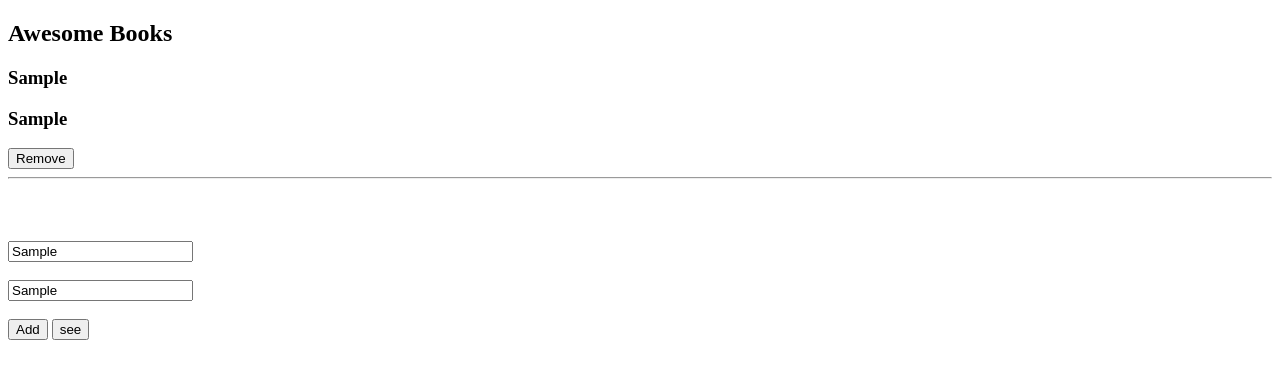
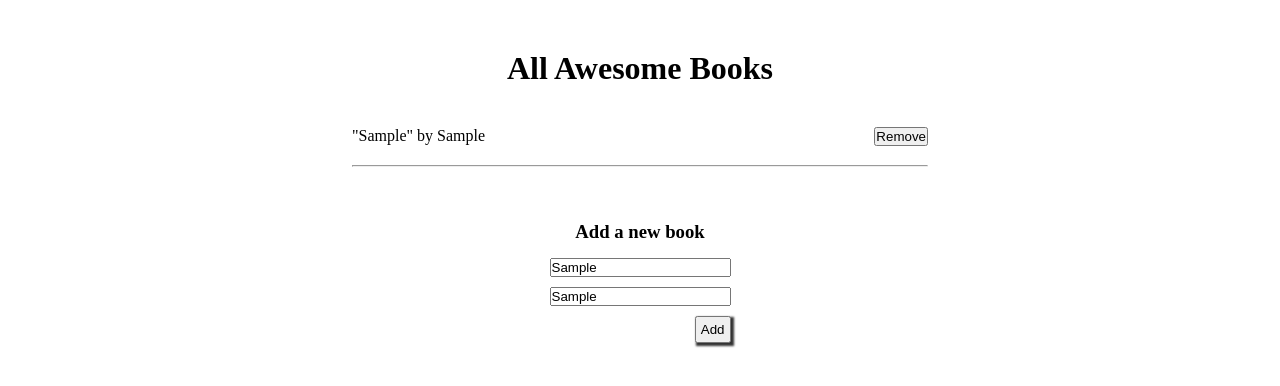
Before and after one commit to Nessrine88/Awesome.Books.github.io, a website: page index.html in a window 1280 px wide. Both pictures are taken after typing "Sample", "Sample" into the empty fields and a click on the button "Add". Drawn offline with Linux system fonts and the light colour scheme.

Commit message:
Add styles to html file for the Books List.

```diff
--- a/index.html
+++ b/index.html
@@ -9,16 +9,18 @@
 </head>
 <body>
 
-<h2>Awesome Books</h2>
-<div id="displayedBooks"></div>
-  </div>
+<h1>All Awesome Books</h1>
+<div id="displayedBooks">
+</div>
 <br><br><br>
-<input id = "title" type="text" placeholder="Title...">
-<br><br>
-<input id = "author" type="text" placeholder="Author...">
-<br><br>
-<button id="addBtn">Add</button>
-<button id="see">see </button>
+<div id="form">
+  <h3>Add a new book</h3>
+  <input id = "title" type="text" placeholder="Title...">
+  <!-- <br><br> -->
+  <input id = "author" type="text" placeholder="Author...">
+  <!-- <br><br> -->
+  <button id="addBtn">Add</button>
+</div>
 <script src="main.js"></script>
 </body>
 </html>
--- a/main.js
+++ b/main.js
@@ -26,9 +26,7 @@ class BookCollection {
     this.books.forEach((book) => {
       const div = document.createElement('div');
       div.innerHTML = `
-        <h3>${book.title}</h3>
-        <h3>${book.author}</h3>
-        <button class="removeBtn">Remove</button>
+        <p>\"${book.title}\"&nbsp;by&nbsp;${book.author}&nbsp;<button class="removeBtn">Remove</button><p>
         <hr>
       `;
 
@@ -38,6 +36,7 @@ class BookCollection {
         div.remove();
       });
 
+      div.classList.add('div1');
       this.displayedBooks.appendChild(div);
     });
   }
--- a/style.css
+++ b/style.css
@@ -1 +1,69 @@
 /* CSS RULES */
+* {
+  margin: 0;
+  padding: 0;
+}
+
+h1 {
+  text-align: center;
+  margin-top: 50px;
+  margin-bottom: 30px;
+}
+
+h2 {
+  text-align: center;
+}
+
+p {
+  padding-top: 10px;
+  padding-bottom: 5px;
+}
+
+h3 {
+  margin-bottom: 15px;
+}
+
+#displayedBooks {
+  width: 45%;
+  margin-right: auto;
+  margin-left: auto;
+}
+
+#form {
+  width: fit-content;
+  margin-right: auto;
+  margin-left: auto;
+  display: flex;
+  flex-direction: column;
+  justify-content: flex-end;
+  align-items: center;
+}
+
+#addBtn {
+  align-self: flex-end;
+  justify-content: flex-end;
+}
+
+.div1 {
+  width: 100%;
+  position: relative;
+}
+
+.removeBtn {
+  text-align: right;
+  position: absolute;
+  right: 0;
+}
+
+#title {
+  margin-bottom: 10px;
+}
+
+#author {
+  margin-bottom: 10px;
+}
+
+#addBtn {
+  padding: 4px;
+  box-shadow: 2px 2px 2px 1px rgba(0, 0, 0, 0.8);
+}
```
